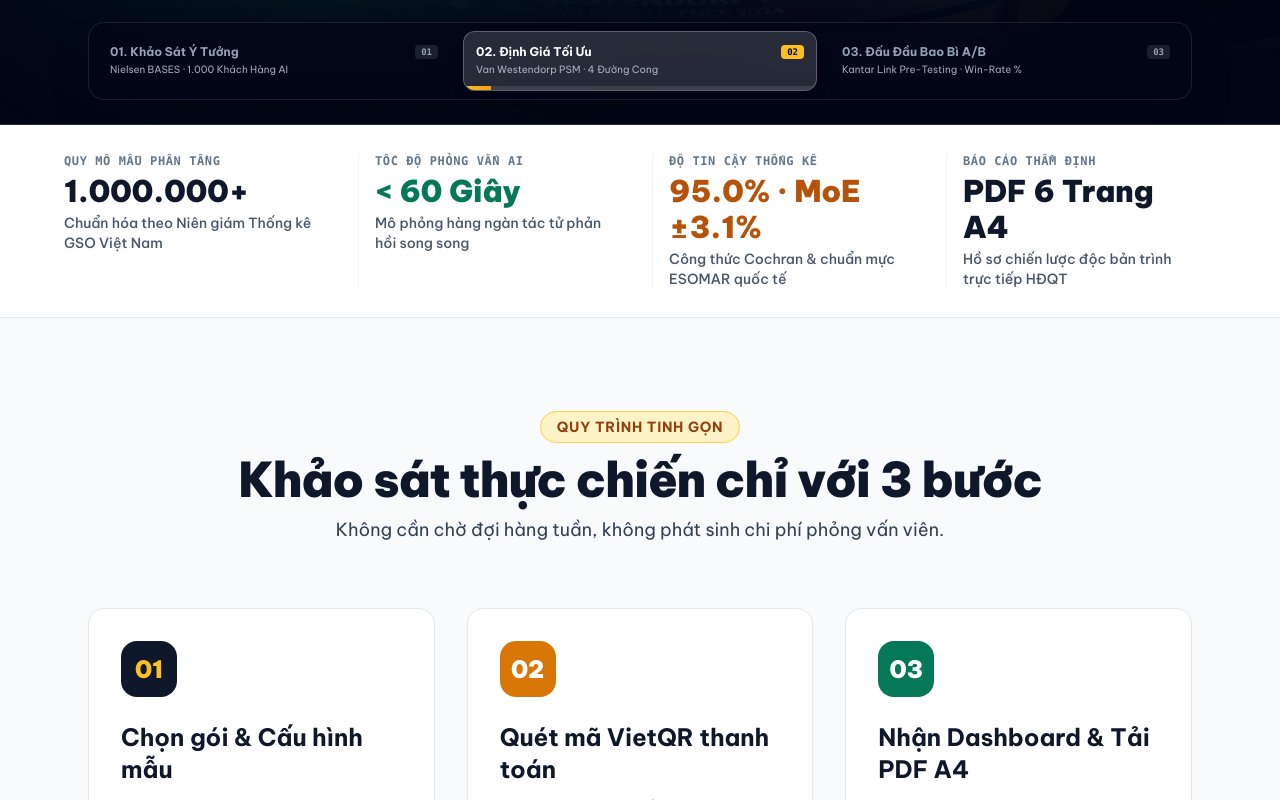
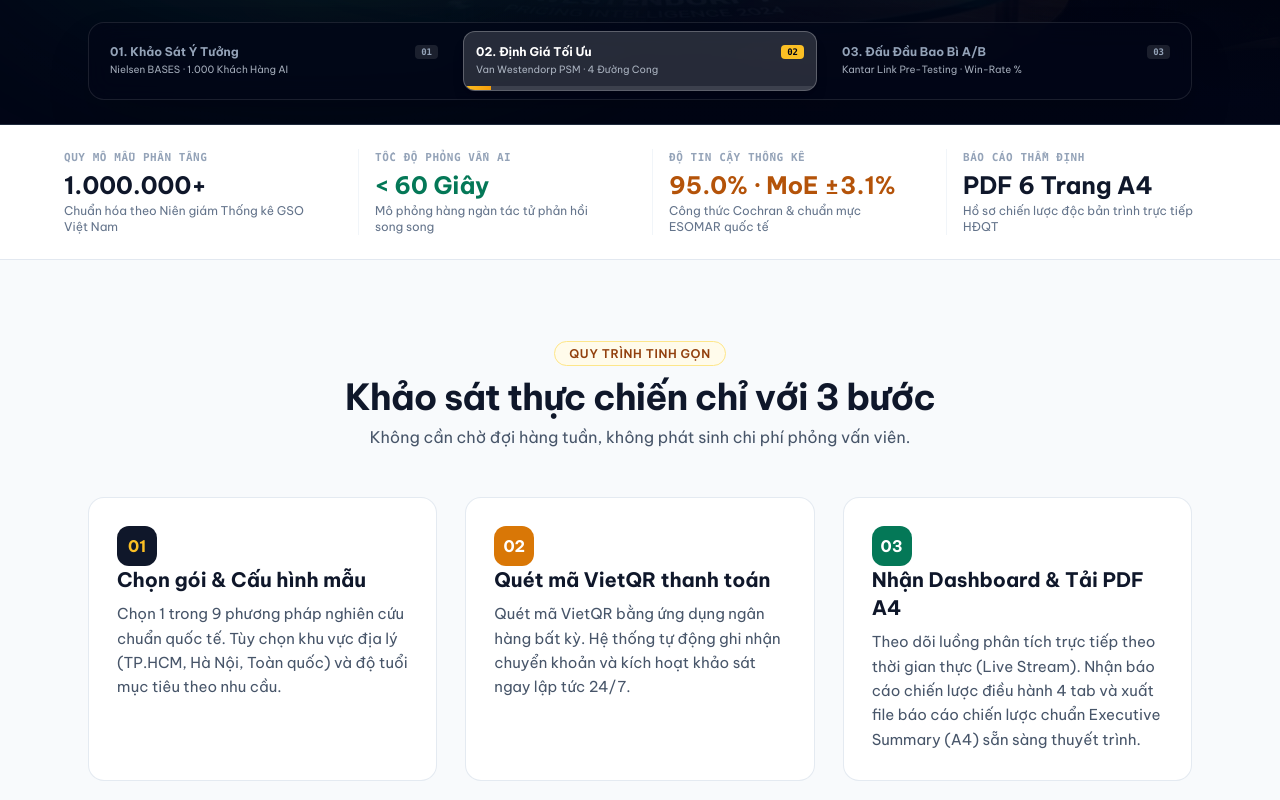
Before and after one commit to 1weddingasia/ai-market-research-22102026, a Next.js app in the folder frontend/: page / in a window 1280 px wide. Shown: the part 740-1540 px from the top of the page. Built offline with nearby package versions, Linux system fonts and the light colour scheme; a web font is replaced by a local one.

Commit message:
refactor(typography): calibrate balanced standard web scale, refine 3-step section with elegant 14-15px body and 28-36px headings

```diff
--- a/frontend/app/page.tsx
+++ b/frontend/app/page.tsx
@@ -332,52 +332,52 @@ export default function HomePage() {
       <HeroSlider />
 
       {/* ── Executive Trust Metrics Strip ── */}
-      <section className="bg-white border-b border-slate-200 py-7 px-4 sm:px-6 relative z-20 shadow-xs">
+      <section className="bg-white border-b border-slate-200 py-5 sm:py-6 px-4 sm:px-6 relative z-20 shadow-xs">
         <div className="max-w-6xl mx-auto grid grid-cols-2 lg:grid-cols-4 gap-4 sm:gap-6 divide-y lg:divide-y-0 lg:divide-x divide-slate-100">
           <div className="pt-2 lg:pt-0 lg:px-4 first:pl-0">
-            <span className="text-xs font-mono uppercase font-bold text-slate-500 block tracking-wider">
+            <span className="text-[11px] font-mono uppercase font-semibold text-slate-400 block tracking-wider">
               QUY MÔ MẪU PHÂN TẦNG
             </span>
-            <div className="text-2xl sm:text-3xl font-sans font-black text-slate-900 mt-1">
+            <div className="text-xl sm:text-2xl font-bold text-slate-900 mt-0.5">
               1.000.000+
             </div>
-            <p className="text-xs sm:text-sm text-slate-600 mt-1 font-medium">
+            <p className="text-xs text-slate-500 mt-0.5">
               Chuẩn hóa theo Niên giám Thống kê GSO Việt Nam
             </p>
           </div>
 
           <div className="pt-2 lg:pt-0 lg:px-4">
-            <span className="text-xs font-mono uppercase font-bold text-slate-500 block tracking-wider">
+            <span className="text-[11px] font-mono uppercase font-semibold text-slate-400 block tracking-wider">
               TỐC ĐỘ PHỎNG VẤN AI
             </span>
-            <div className="text-2xl sm:text-3xl font-sans font-black text-emerald-700 mt-1">
+            <div className="text-xl sm:text-2xl font-bold text-emerald-700 mt-0.5">
               &lt; 60 Giây
             </div>
-            <p className="text-xs sm:text-sm text-slate-600 mt-1 font-medium">
+            <p className="text-xs text-slate-500 mt-0.5">
               Mô phỏng hàng ngàn tác tử phản hồi song song
             </p>
           </div>
 
           <div className="pt-2 lg:pt-0 lg:px-4">
-            <span className="text-xs font-mono uppercase font-bold text-slate-500 block tracking-wider">
+            <span className="text-[11px] font-mono uppercase font-semibold text-slate-400 block tracking-wider">
               ĐỘ TIN CẬY THỐNG KÊ
             </span>
-            <div className="text-2xl sm:text-3xl font-sans font-black text-amber-700 mt-1">
+            <div className="text-xl sm:text-2xl font-bold text-amber-700 mt-0.5">
               95.0% · MoE ±3.1%
             </div>
-            <p className="text-xs sm:text-sm text-slate-600 mt-1 font-medium">
+            <p className="text-xs text-slate-500 mt-0.5">
               Công thức Cochran &amp; chuẩn mực ESOMAR quốc tế
             </p>
           </div>
 
           <div className="pt-2 lg:pt-0 lg:px-4">
-            <span className="text-xs font-mono uppercase font-bold text-slate-500 block tracking-wider">
+            <span className="text-[11px] font-mono uppercase font-semibold text-slate-400 block tracking-wider">
               BÁO CÁO THẨM ĐỊNH
             </span>
-            <div className="text-2xl sm:text-3xl font-sans font-black text-slate-900 mt-1">
+            <div className="text-xl sm:text-2xl font-bold text-slate-900 mt-0.5">
               PDF 6 Trang A4
             </div>
-            <p className="text-xs sm:text-sm text-slate-600 mt-1 font-medium">
+            <p className="text-xs text-slate-500 mt-0.5">
               Hồ sơ chiến lược độc bản trình trực tiếp HĐQT
             </p>
           </div>
@@ -385,52 +385,52 @@ export default function HomePage() {
       </section>
 
       {/* ── 3-Step Process ── */}
-      <section id="quy-trinh" className="py-16 sm:py-24 px-4 sm:px-6 max-w-6xl mx-auto">
-        <div className="text-center mb-12 sm:mb-16">
-          <span className="text-xs sm:text-sm font-bold uppercase tracking-wider text-amber-800 bg-amber-100 px-4 py-1.5 rounded-full border border-amber-300">
+      <section id="quy-trinh" className="py-14 sm:py-20 px-4 sm:px-6 max-w-6xl mx-auto">
+        <div className="text-center mb-10 sm:mb-12">
+          <span className="text-xs font-semibold uppercase tracking-wider text-amber-800 bg-amber-50 px-3.5 py-1 rounded-full border border-amber-200">
             QUY TRÌNH TINH GỌN
           </span>
-          <h2 className="font-sans text-3xl sm:text-4xl lg:text-5xl font-black text-slate-900 mt-4 tracking-tight">
+          <h2 className="text-2xl sm:text-3xl lg:text-4xl font-bold text-slate-900 mt-3 tracking-tight">
             Khảo sát thực chiến chỉ với 3 bước
           </h2>
-          <p className="text-slate-700 text-base sm:text-lg mt-3 max-w-2xl mx-auto font-normal leading-relaxed">
+          <p className="text-slate-600 text-sm sm:text-base mt-2 max-w-xl mx-auto font-normal leading-relaxed">
             Không cần chờ đợi hàng tuần, không phát sinh chi phí phỏng vấn viên.
           </p>
         </div>
 
-        <div className="grid grid-cols-1 md:grid-cols-3 gap-6 sm:gap-8">
-          <div className="bg-white border border-slate-200 rounded-2xl p-7 sm:p-8 shadow-sm hover:shadow-md transition-shadow relative">
-            <div className="w-14 h-14 rounded-2xl bg-slate-900 text-amber-400 font-sans font-black text-xl sm:text-2xl flex items-center justify-center mb-6 shadow-xs">
+        <div className="grid grid-cols-1 md:grid-cols-3 gap-6 sm:gap-7">
+          <div className="bg-white border border-slate-200/90 rounded-2xl p-6 sm:p-7 shadow-xs hover:shadow-md transition-shadow relative">
+            <div className="w-10 h-10 rounded-xl bg-slate-900 text-amber-400 font-bold text-sm sm:text-base flex items-center justify-center mb-4.5 shadow-xs">
               01
             </div>
-            <h3 className="font-sans text-xl sm:text-2xl font-bold text-slate-900 mb-3">
+            <h3 className="text-lg sm:text-xl font-bold text-slate-900 mb-2 leading-snug">
               Chọn gói &amp; Cấu hình mẫu
             </h3>
-            <p className="text-base sm:text-[17px] text-slate-800 leading-relaxed font-normal">
+            <p className="text-sm sm:text-[15px] text-slate-600 leading-relaxed font-normal">
               Chọn 1 trong 9 phương pháp nghiên cứu chuẩn quốc tế. Tùy chọn khu vực địa lý (TP.HCM, Hà Nội, Toàn quốc) và độ tuổi mục tiêu theo nhu cầu.
             </p>
           </div>
 
-          <div className="bg-white border border-slate-200 rounded-2xl p-7 sm:p-8 shadow-sm hover:shadow-md transition-shadow relative">
-            <div className="w-14 h-14 rounded-2xl bg-amber-600 text-white font-sans font-black text-xl sm:text-2xl flex items-center justify-center mb-6 shadow-xs">
+          <div className="bg-white border border-slate-200/90 rounded-2xl p-6 sm:p-7 shadow-xs hover:shadow-md transition-shadow relative">
+            <div className="w-10 h-10 rounded-xl bg-amber-600 text-white font-bold text-sm sm:text-base flex items-center justify-center mb-4.5 shadow-xs">
               02
             </div>
-            <h3 className="font-sans text-xl sm:text-2xl font-bold text-slate-900 mb-3">
+            <h3 className="text-lg sm:text-xl font-bold text-slate-900 mb-2 leading-snug">
               Quét mã VietQR thanh toán
             </h3>
-            <p className="text-base sm:text-[17px] text-slate-800 leading-relaxed font-normal">
+            <p className="text-sm sm:text-[15px] text-slate-600 leading-relaxed font-normal">
               Quét mã VietQR bằng ứng dụng ngân hàng bất kỳ. Hệ thống tự động ghi nhận chuyển khoản và kích hoạt khảo sát ngay lập tức 24/7.
             </p>
           </div>
 
-          <div className="bg-white border border-slate-200 rounded-2xl p-7 sm:p-8 shadow-sm hover:shadow-md transition-shadow relative">
-            <div className="w-14 h-14 rounded-2xl bg-emerald-700 text-white font-sans font-black text-xl sm:text-2xl flex items-center justify-center mb-6 shadow-xs">
+          <div className="bg-white border border-slate-200/90 rounded-2xl p-6 sm:p-7 shadow-xs hover:shadow-md transition-shadow relative">
+            <div className="w-10 h-10 rounded-xl bg-emerald-700 text-white font-bold text-sm sm:text-base flex items-center justify-center mb-4.5 shadow-xs">
               03
             </div>
-            <h3 className="font-sans text-xl sm:text-2xl font-bold text-slate-900 mb-3">
+            <h3 className="text-lg sm:text-xl font-bold text-slate-900 mb-2 leading-snug">
               Nhận Dashboard &amp; Tải PDF A4
             </h3>
-            <p className="text-base sm:text-[17px] text-slate-800 leading-relaxed font-normal">
+            <p className="text-sm sm:text-[15px] text-slate-600 leading-relaxed font-normal">
               Theo dõi luồng phân tích trực tiếp theo thời gian thực (Live Stream). Nhận báo cáo chiến lược điều hành 4 tab và xuất file báo cáo chiến lược chuẩn Executive Summary (A4) sẵn sàng thuyết trình.
             </p>
           </div>
@@ -441,14 +441,14 @@ export default function HomePage() {
       <section id="phuong-phap" className="py-14 sm:py-24 px-4 sm:px-6 bg-slate-900 text-white">
         <div className="max-w-6xl mx-auto">
           <div className="text-center mb-10 sm:mb-16">
-            <span className="text-xs sm:text-sm font-bold uppercase tracking-wider text-amber-400 bg-amber-400/20 px-3.5 py-1.5 rounded-full border border-amber-400/30">
+            <span className="text-xs font-semibold uppercase tracking-wider text-amber-400 bg-amber-400/20 px-3.5 py-1 rounded-full border border-amber-400/30">
               CHUẨN PHƯƠNG PHÁP LUẬN QUỐC TẾ
             </span>
-            <h2 className="font-serif text-3xl sm:text-4xl lg:text-5xl font-black text-white mt-4">
+            <h2 className="text-2xl sm:text-3xl lg:text-4xl font-bold text-white mt-3 tracking-tight">
               9 Mô hình nghiên cứu chuyên sâu
             </h2>
-            <p className="text-slate-300 text-sm sm:text-base mt-2 max-w-xl mx-auto font-normal">
-              Được thiết kế dựa trên 9 bộ khung phương pháp luận được các tập đoàn FMCG & tư vấn chiến lược toàn cầu tin dùng.
+            <p className="text-slate-300 text-sm sm:text-base mt-2 max-w-xl mx-auto font-normal leading-relaxed">
+              Được thiết kế dựa trên 9 bộ khung phương pháp luận được các tập đoàn FMCG &amp; tư vấn chiến lược toàn cầu tin dùng.
             </p>
           </div>
 
@@ -514,13 +514,13 @@ export default function HomePage() {
       {/* ── Pricing Table ── */}
       <section id="bang-gia" className="py-14 sm:py-24 px-4 sm:px-6 max-w-6xl mx-auto">
         <div className="text-center mb-10 sm:mb-16">
-          <span className="text-xs sm:text-sm font-bold uppercase tracking-wider text-amber-800 bg-amber-100 px-3.5 py-1.5 rounded-full border border-amber-300">
+          <span className="text-xs font-semibold uppercase tracking-wider text-amber-800 bg-amber-50 px-3.5 py-1 rounded-full border border-amber-200">
             BẢNG GIÁ MINH BẠCH
           </span>
-          <h2 className="font-serif text-3xl sm:text-4xl lg:text-5xl font-black text-slate-900 mt-4">
+          <h2 className="text-2xl sm:text-3xl lg:text-4xl font-bold text-slate-900 mt-3 tracking-tight">
             Chi phí khảo sát trọn gói
           </h2>
-          <p className="text-slate-600 text-sm sm:text-base mt-2 max-w-xl mx-auto font-normal">
+          <p className="text-slate-600 text-sm sm:text-base mt-2 max-w-xl mx-auto font-normal leading-relaxed">
             Không phí ẩn, không duy trì hàng tháng. Chỉ trả tiền theo số lượng mẫu khảo sát thực tế.
           </p>
         </div>
@@ -698,13 +698,13 @@ export default function HomePage() {
       {/* ── FAQ Section (Giải Tỏa Hoài Nghi) ── */}
       <section id="faq" className="py-14 sm:py-24 px-4 sm:px-6 max-w-5xl mx-auto">
         <div className="text-center mb-10 sm:mb-16">
-          <span className="text-xs sm:text-sm font-bold uppercase tracking-wider text-amber-800 bg-amber-100 px-3.5 py-1.5 rounded-full border border-amber-300">
+          <span className="text-xs font-semibold uppercase tracking-wider text-amber-800 bg-amber-50 px-3.5 py-1 rounded-full border border-amber-200">
             GIẢI ĐÁP DOANH NGHIỆP
           </span>
-          <h2 className="font-serif text-3xl sm:text-4xl lg:text-5xl font-black text-slate-900 mt-4">
-            Câu hỏi thường gặp của Nhà Sáng Lập & Giám Đốc
+          <h2 className="text-2xl sm:text-3xl lg:text-4xl font-bold text-slate-900 mt-3 tracking-tight">
+            Câu hỏi thường gặp của Nhà Sáng Lập &amp; Giám Đốc
           </h2>
-          <p className="text-slate-600 text-sm sm:text-base mt-2 max-w-xl mx-auto font-normal">
+          <p className="text-slate-600 text-sm sm:text-base mt-2 max-w-xl mx-auto font-normal leading-relaxed">
             Mọi thắc mắc về tính chuẩn xác, nguồn dữ liệu và giá trị thực tế của báo cáo.
           </p>
         </div>
```
